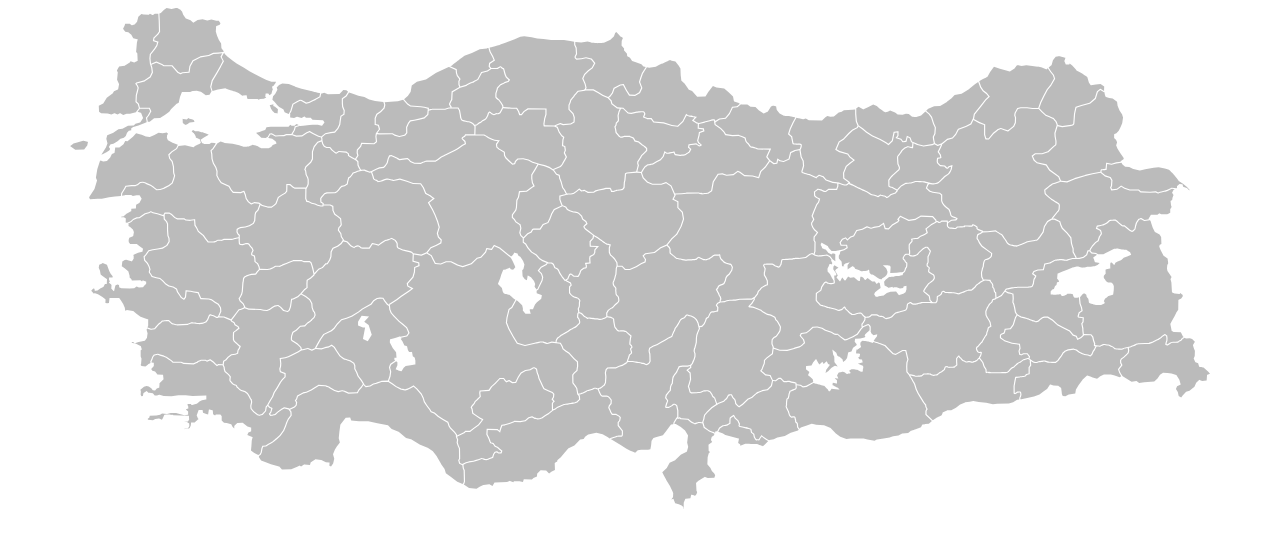
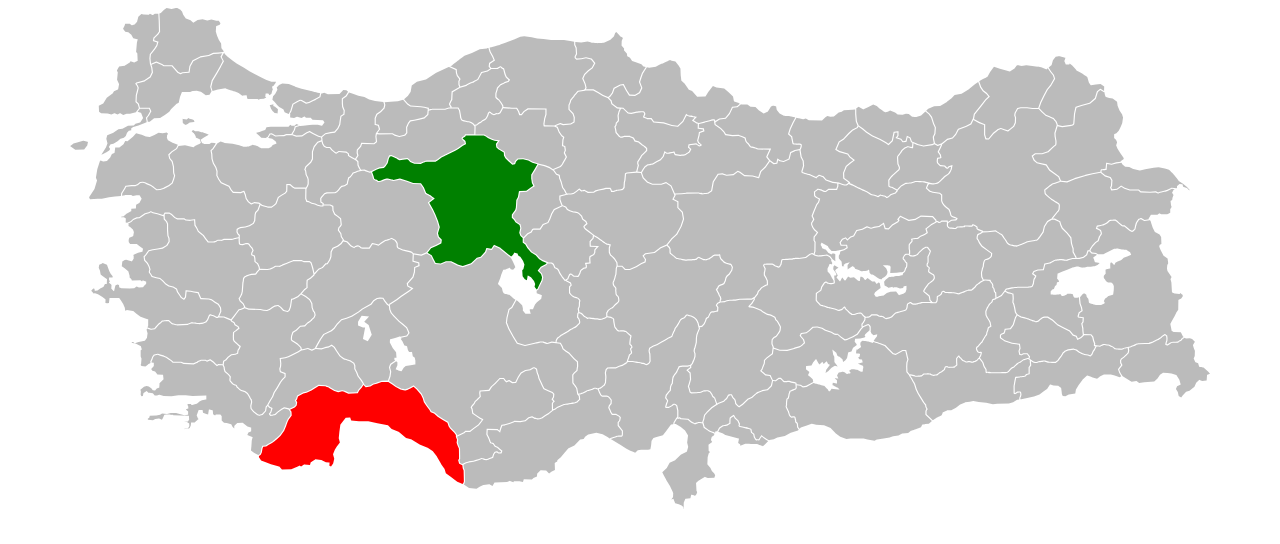
Before and after one commit to ozgrozer/react-turkey-map, a React (Vite) app: page / in a window 1280 px wide. Shown: the top 544 px of the page. Built offline with nearby package versions, Linux system fonts and the light colour scheme.

Commit message:
Add color data example

```diff
--- a/src/index.jsx
+++ b/src/index.jsx
@@ -32,6 +32,11 @@ const App = () => {
     }
   }
 
+  const colorData = {
+    '07': 'red',
+    '06': 'green'
+  }
+
   return (
     <div>
       <div
@@ -62,7 +67,11 @@ const App = () => {
                     data-city={city.city}
                     data-plate={city.plate}
                   >
-                    <path d={city.draw} />
+                    {
+                      colorData[city.plate]
+                        ? <path d={city.draw} style={{ fill: colorData[city.plate] }} />
+                        : <path d={city.draw} />
+                    }
                   </g>
                 )
               })
```
